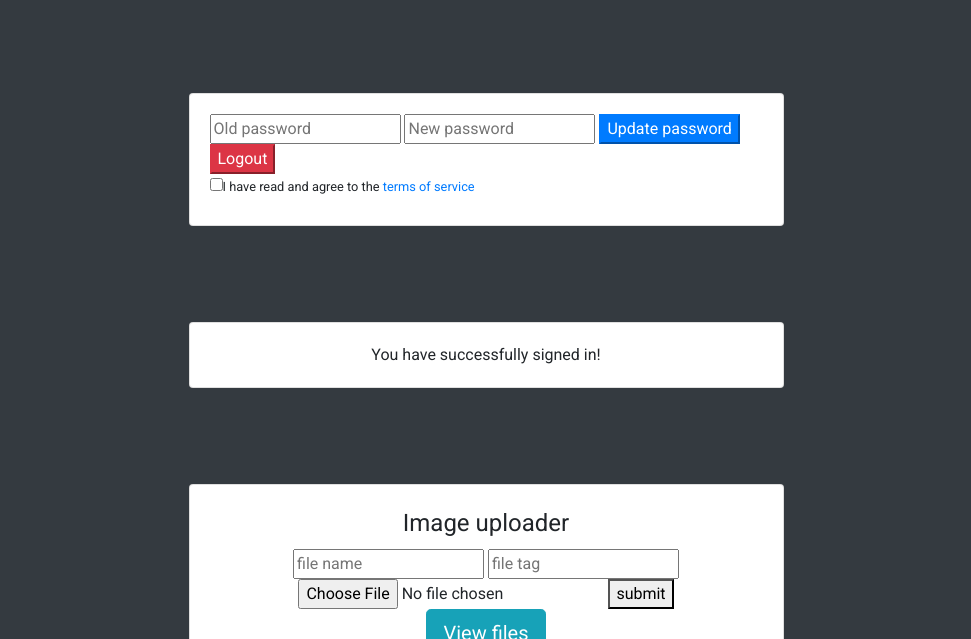
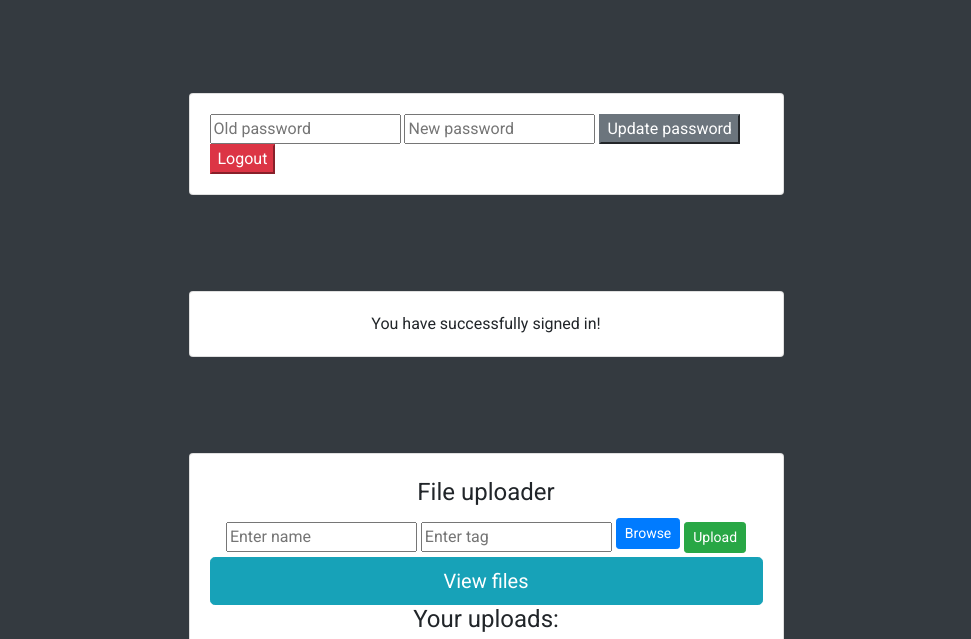
Before and after one commit to Optimal-Salamanders/bag-of-holding-frontend, a website built with webpack: page index.html in a window 1280 px wide. Both pictures are taken after typing "name@example.com", "Sample123", "Sample123" into the empty fields and a click on the button "Sign up". Shown: the part 139-778 px from the top of the page, without its empty margins (154-1125 px from the left). Built offline with nearby package versions, Linux system fonts and the light colour scheme; files whose address does not match are found by name.

Commit message:
commit from dev branch

```diff
--- a/index.html
+++ b/index.html
@@ -1,6 +1,5 @@
 <!DOCTYPE html>
 <html>
-
     <head>
       <title>Bag of Holding</title>
       <meta name="viewport" content="width=device-width, initial-scale=1">
@@ -11,9 +10,7 @@
       <!-- Do not add `script` tags-->
       <script src="public/vendor.js" type="text/javascript" charset="utf-8" defer></script>
       <script src="public/application.js" type="text/javascript" charset="utf-8" defer></script>
-
     </head>
-
     <body>
       <div class="container-fluid bg-dark py-5">
           <!-- <div class="row"> -->
@@ -28,44 +25,19 @@
                       <input class="auth-input" type="email" name="credentials[email]" placeholder="Email">
                       <input class="auth-input" type="password" name="credentials[password]" placeholder="Password">
                       <input class="auth-input" type="password" name="credentials[password_confirmation]" placeholder="Confirm Password">
-                <button type="submit" class="btn btn-primary">Sign up</button>
+                      <button type="submit" class="btn btn-info">Sign up</button>
                     </fieldset>
                   </form>
+        </div>
+
         <!-- Sign in form -->
         <div>
           <form id="sign-in" class="form-auth">
             <fieldset>
-                  <input class="auth-input" type="email" name="credentials[email]" placeholder="Email">
-                  <input class="auth-input" type="password" name="credentials[password]" placeholder="Password">
-                  <button type="submit" class="btn btn-primary">Sign in</button>
+              <input class="auth-input" type ="email" name="credentials[email]" placeholder="Email">
+              <input class="auth-input" type ="password" name="credentials[password]" placeholder="Password">
+              <button type="submit" class="btn btn-info">Sign in</button>
             </fieldset>
-              </form>
-              <div class="checkbox">
-                <label class="small">
-              <input name="terms" type="checkbox">I have read and agree to the <a href="http://www.dailyconversions.com/internet-marketing/who-said-terms-of-service-agreements-cant-be-funny/" target="_blank">terms of service</a>
-            </label>
-              </div>
-            </div>
-          </div>
-        </div>
-      </div>
-    </div>
-  </div>
-  <div class="container-fluid bg-dark py-5">
-    <div class="col-md-6 mx-auto">
-      <div class="logged-in-forms">
-        <div class="card card-body">
-          <!-- Change pw -->
-          <form id="password-change">
-            <fieldset>
-              <input class="auth-input" id="change-pw-old" type="password" name="passwords[old]" placeholder="Old password">
-              <input class="auth-input" type="password" name="passwords[new]" placeholder="New password">
-              <button type="submit" class="btn-small btn-primary">Update password</button>
-            </fieldset>
-
-
-            <!-- Logout button-->
-            <button id="sign-out" type="submit" class="btn-small btn-danger">Logout</button>
           </form>
           <div class="checkbox">
             <label class="small">
@@ -74,9 +46,33 @@
           </div>
 
         </div>
+
       </div>
     </div>
   </div>
+</div>
+
+<div class="container-fluid bg-dark py-5">
+  <div class="col-md-6 mx-auto">
+      <div class="logged-in-forms">
+        <div class="card card-body">
+        <!-- Change pw -->
+        <form id="password-change">
+          <fieldset>
+              <input class="auth-input" id="change-pw-old" type ="password" name="passwords[old]" placeholder="Old password">
+              <input class="auth-input" type ="password" name="passwords[new]" placeholder="New password">
+              <button type="submit" class="btn-small btn-secondary">Update password</button>
+          </fieldset>
+
+
+        <!-- Logout button-->
+        <button id="sign-out" type="submit" class="btn-small btn-danger hidden">Logout</button>
+        </form>
+      </div>
+    </div>
+  </div>
+</div>
+
       <!-- Error message Auth -->
       <div class="container-fluid bg-dark py-5">
         <div class="col-md-6 mx-auto">
@@ -85,6 +81,7 @@
           </div>
         </div>
       </div>
+
       <div class="container-fluid bg-dark py-5">
         <div class="col-md-6 mx-auto">
       <!-- Main signed-in wrapper -->
@@ -93,13 +90,15 @@
         <!-- Upload file form -->
         <form action="/uploads" method="post" enctype="multipart/form-data" id="upload-form">
           <fieldset>
-              <legend>Image uploader</legend>
-              <input type="text" name="title" pattern="[a-zA-Z0-9-\s]+" placeholder="file name" required>
-              <input type="text" name="tag" pattern="[a-zA-Z0-9-\s]+" placeholder="file tag">
-              <input type="file" name="image">
-              <button type="submit" value="Upload">submit</button>
+            <legend>File uploader</legend>
+            <input type ="text" name="title" pattern="[a-zA-Z0-9-\s]+" placeholder ="Enter name" required>
+            <input type ="text" name="tag" pattern="[a-zA-Z0-9-\s]+" placeholder ="Enter tag">
+            <label class="btn btn-primary btn-sm">
+              Browse<input type="file" name="image" style="display: none">
+            </label>
+            <button class="btn btn-success btn-sm" type="submit" value="Upload">Upload</button>
           </fieldset>
-
+        </form>
         <!-- button to display file uploads -->
 
 
@@ -117,6 +116,33 @@
        <div class="all-uploads">
          <h4>All uploads:</h4>
          <div class="display display-all"></div>
+      </div>
+    </div>
+  </div>
+</div>
+</div>
+      <!-- end main wrapper   -->
+
+
+      <footer class="bg-black small text-center text-black-50">
+        <section class="contact-section bg-black">
+          <div class="container-fluid bg-dark py-5">
+            <!-- <div class="row"> -->
+            <div class="col-md-9 mx-auto">
+              <div class="card py-4 h-100">
+                <div class="card-body text-center">
+                  <h4 class="text-center m-0">Tech Stack Used</h4>
+                  <hr class="my-4">
+                  <button type="button" class="btn btn-primary">Mongo</button>
+                  <button type="button" class="btn btn-info">Mongoose</button>
+                  <button type="button" class="btn btn-success">Express</button>
+                  <button type="button" class="btn btn-warning">Javascript</button>
+                  <button type="button" class="btn btn-danger">Bootstrap</button>
+                </div>
+              </div>
+            </div>
+
+
           </div>
           <div class="container-fluid bg-dark py-5">
             <div class="col-md-9 mx-auto">
@@ -139,26 +165,14 @@
                 </div>
               </div>
             </div>
-      <!-- <div class="col-md-4 mb-3 mb-md-0">
-          <div class="card py-4 h-100">
-            <div class="card-body text-center">
-              <i class="fas fa-mobile-alt text-primary mb-2"></i>
-              <h4 class="text-center m-0">Phone</h4>
-              <hr class="my-4">
-              <div class="small text-black-50">+1 (555) 902-8832</div>
-            </div>
-          </div>
-        </div>
-      </div> -->
 
 
           <div class="container text-white">
             Copyright &copy; Courtesy of DEN TIM MICHAEL MIKE 2018
           </div>
+
       </section>
     </footer>
 
-
     </body>
-
 </html>
```
Lines whose indentation alone changed are shown as unchanged.
